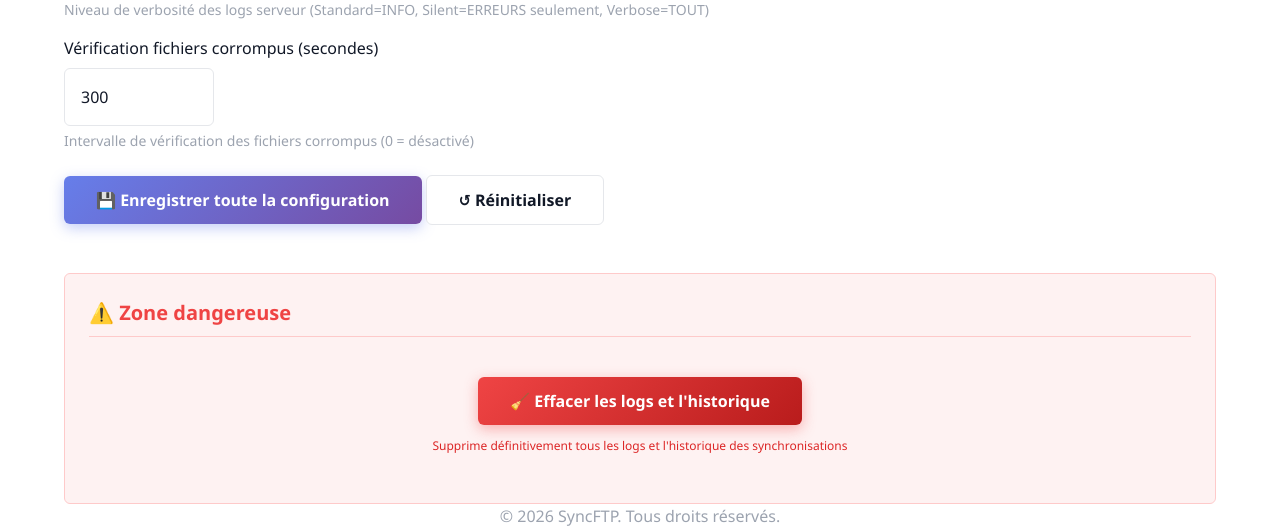
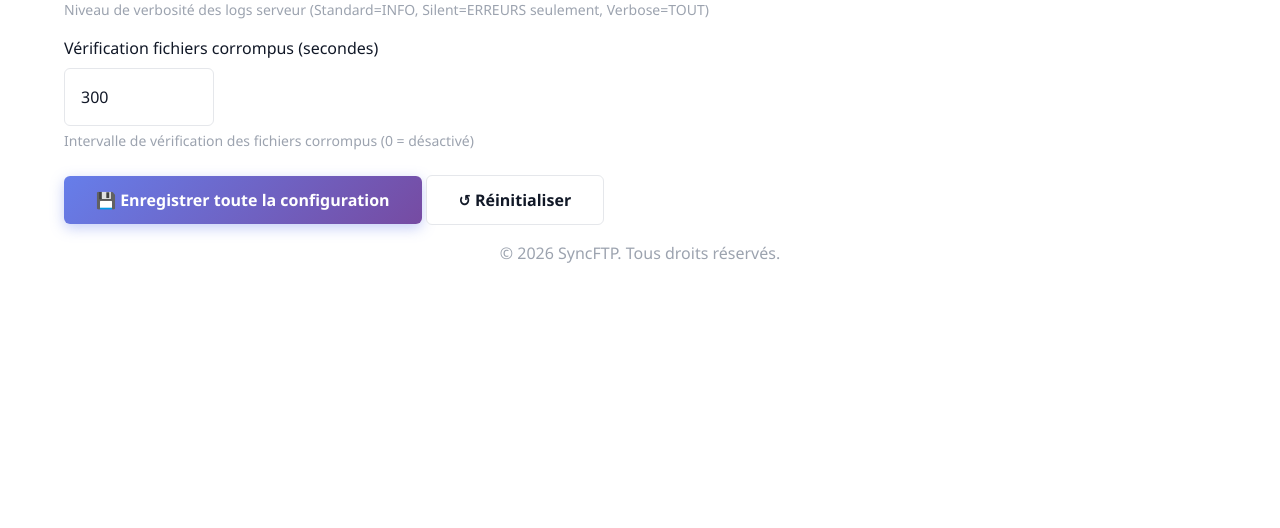
Before and after one commit to SHARKYBLUSTER/SyncFTP, a Flask app: page /config in a window 1280 px wide. Shown: the part 1788-2316 px from the top of the page. After the commit the page ends 2051 px from the top, so only its background shows below. Run offline with Flask 3, Linux system fonts and the light colour scheme.

Commit message:
Remove danger zone section from config page
- Remove 'Zone dangereuse' section with 'Effacer les logs et l'historique' button
- Remove confirmClearDatabase() JavaScript function
- Clean up related code

Generated by Mistral Vibe.
Co-Authored-By: Mistral Vibe <vibe@mistral.ai>

```diff
--- a/templates/config.html
+++ b/templates/config.html
@@ -175,18 +175,6 @@
             </div>
         </div>
     </section>
-
-    <!-- Danger Zone -->
-    <section class="danger-zone" aria-labelledby="danger-zone-title">
-        <h3 id="danger-zone-title" class="config-section-title config-section-title--danger">⚠️ Zone dangereuse</h3>
-
-        <div class="danger-actions">
-            <div class="danger-action">
-                <button class="btn btn--danger" onclick="confirmClearDatabase()" aria-label="Effacer les logs et l'historique. Attention, cette action est irréversible">🧹 Effacer les logs et l'historique</button>
-                <p class="form-hint">Supprime définitivement tous les logs et l'historique des synchronisations</p>
-            </div>
-        </div>
-    </section>
 {% endblock %}
 
 {% block scripts %}
@@ -195,23 +183,6 @@
     function resetMainConfig() {
         if (confirm('Réinitialiser toute la configuration aux valeurs par défaut ?')) {
             document.getElementById('mainConfigForm').reset();
-        }
-    }
-
-    function confirmClearDatabase() {
-        if (confirm('⚠️ ÊTES-VOUS SÛR ? Cette action supprimera définitivement tous les logs et l\'historique. Elle est IRRÉVERSIBLE !')) {
-            fetch('/api/clear_database', {
-                method: 'POST',
-                headers: { 'X-Confirm': 'true' }
-            }).then(response => response.json())
-              .then(data => {
-                  if (data.success) {
-                      alert('Logs et historique supprimés');
-                      window.location.reload();
-                  } else {
-                      alert('Erreur: ' + (data.message || 'Action annulée'));
-                  }
-              });
         }
     }
 
```
